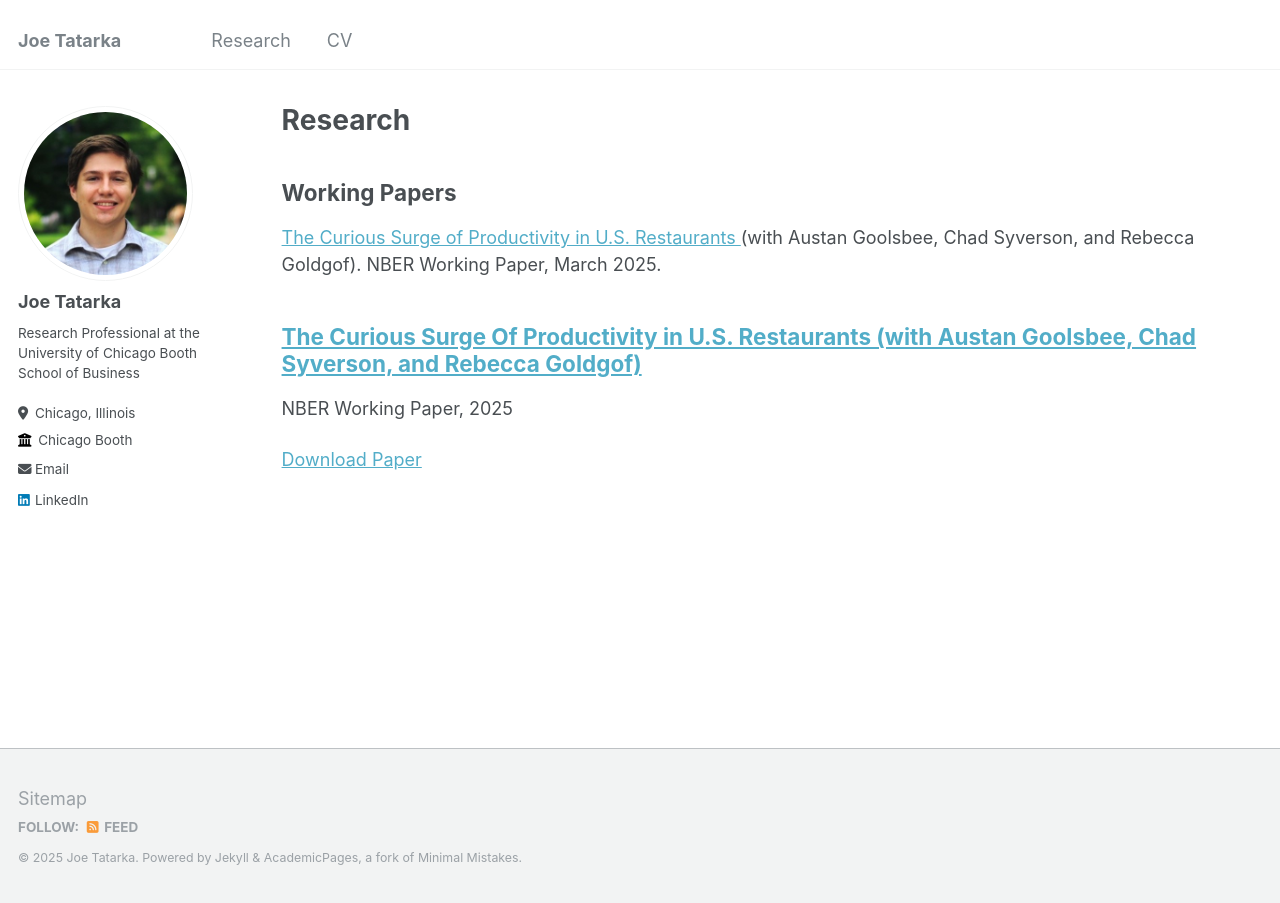
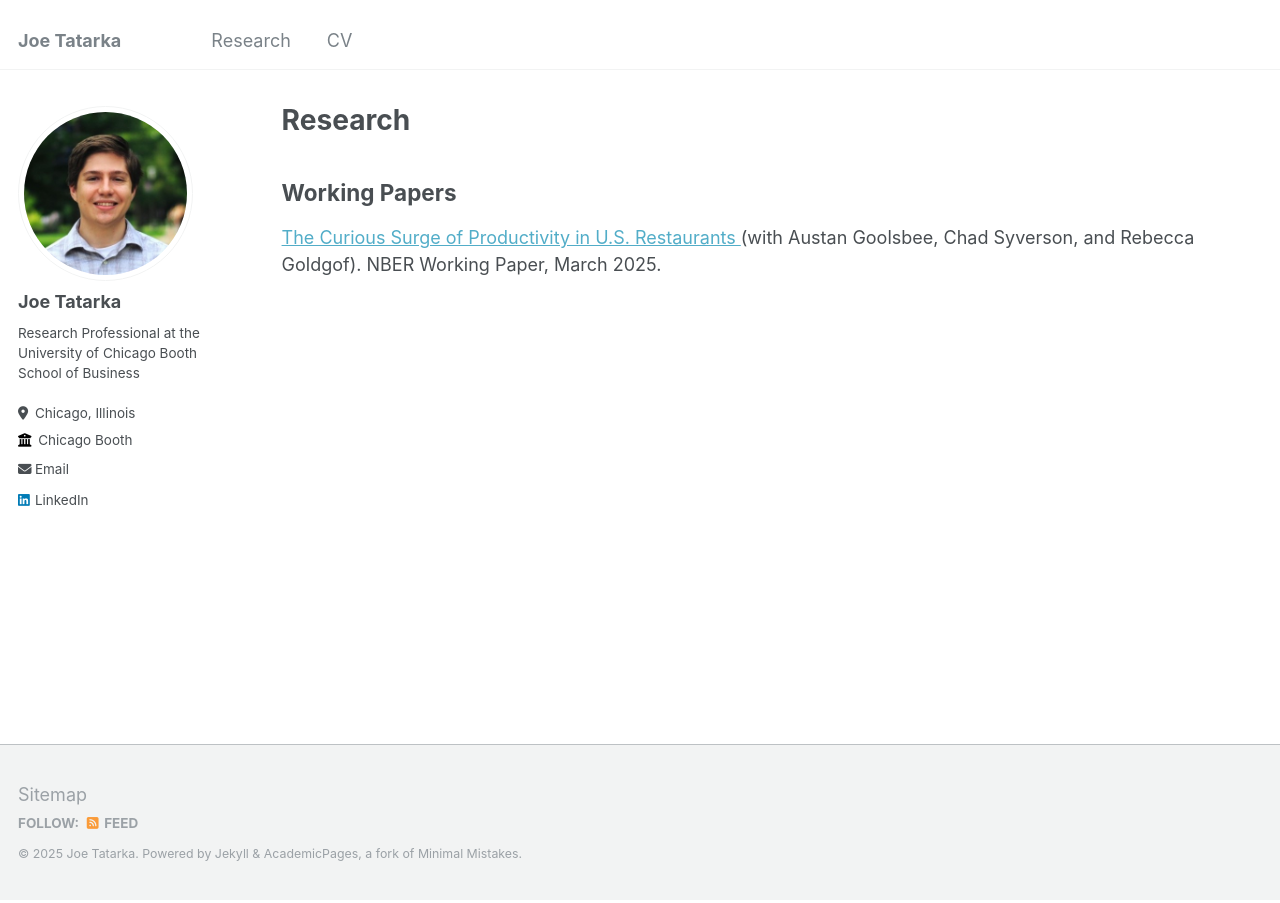
Before and after one commit to JoeTatarka/JoeTatarka.github.io, a Jekyll site: the page built from _pages/publications.md, in a window 1280 px wide. Built offline with Jekyll 4.4.1, drawn with Linux system fonts in a browser that asks for light colours.

Commit message:
Update publications.md

```diff
--- a/_pages/publications.md
+++ b/_pages/publications.md
@@ -15,7 +15,3 @@ Working Papers
 -======
 
 <a href="https://joetatarka.github.io/files/restaurant_productivity_working.pdf">The Curious Surge of Productivity in U.S. Restaurants </a> (with Austan Goolsbee, Chad Syverson, and Rebecca Goldgof). NBER Working Paper, March 2025.
-
-{% for post in site.publications reversed %}
-  {% include archive-single.html %}
-{% endfor %}
```
